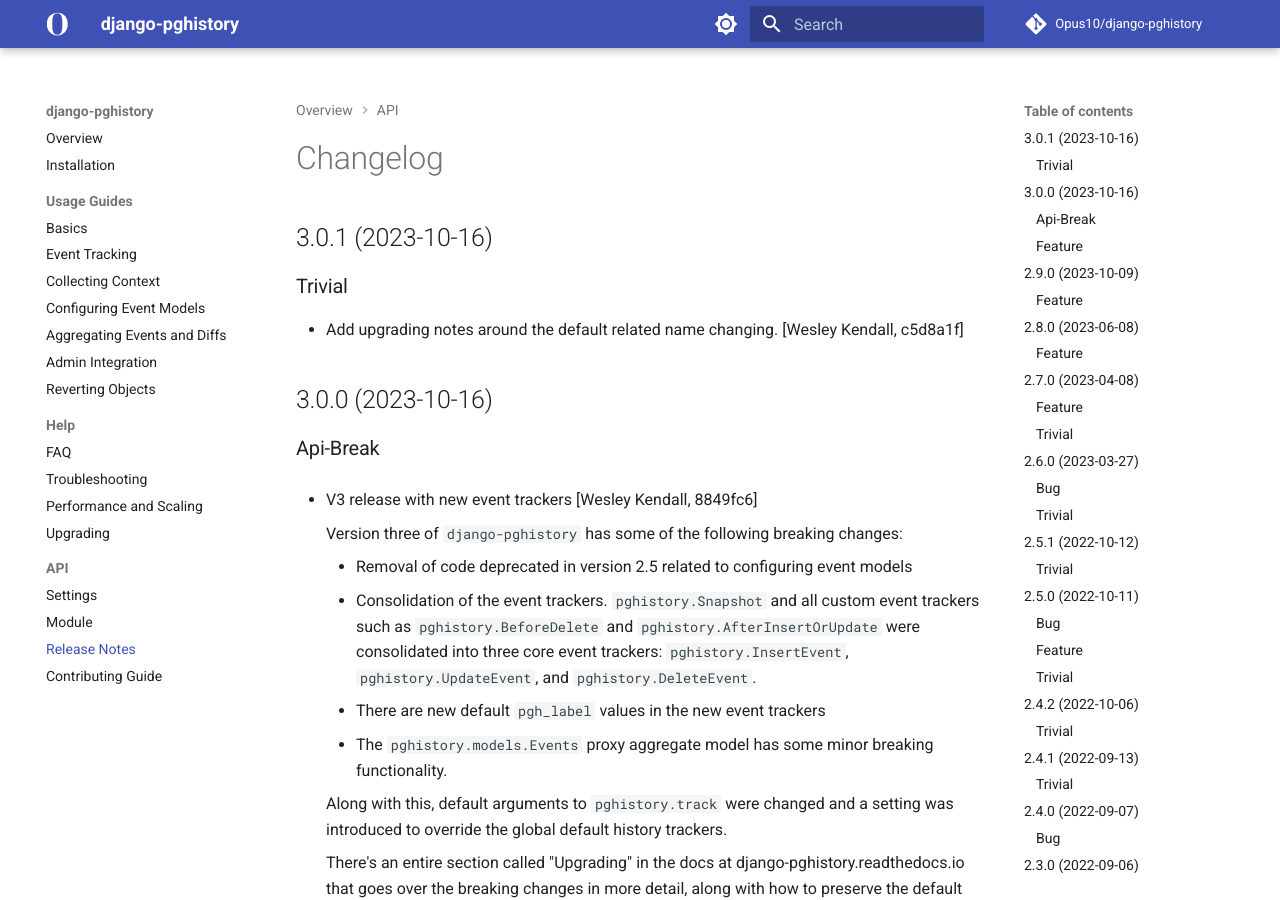
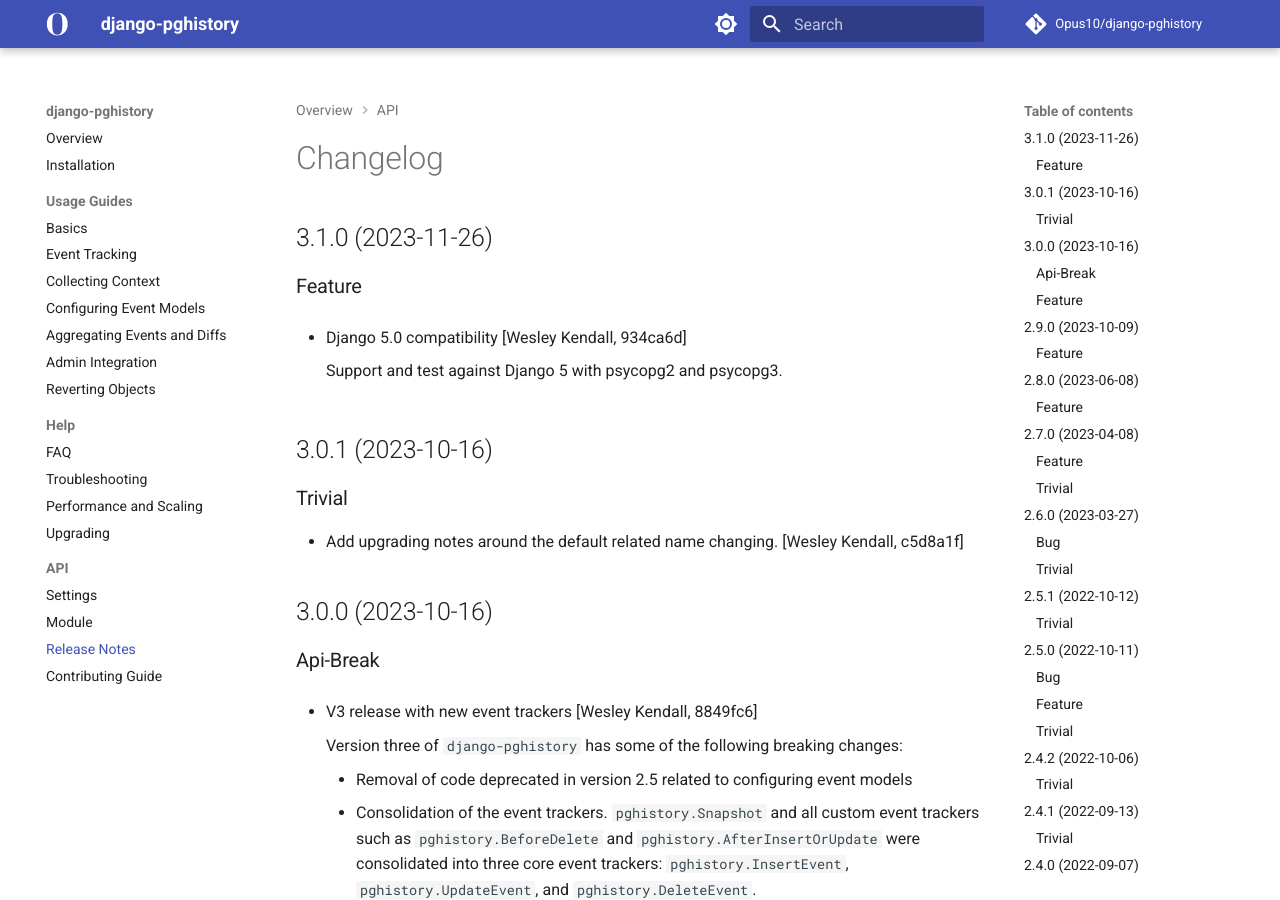
Before and after one commit to Opus10/django-pghistory, an MkDocs documentation site: the page built from docs/release_notes.md, in a window 1280 px wide and 900 px high. Built offline with MkDocs 1.6.1 and Material for MkDocs 9.7.7, drawn with Linux system fonts in a browser that asks for light colours; comment, search, counter and statistics services are not loaded.

Commit message:
Release version 3.1.0 [skip ci]
Type: trivial

```diff
--- a/docs/release_notes.md
+++ b/docs/release_notes.md
@@ -1,4 +1,12 @@
 # Changelog
+
+## 3.1.0 (2023-11-26)
+
+### Feature
+
+  - Django 5.0 compatibility [Wesley Kendall, 934ca6d]
+
+    Support and test against Django 5 with psycopg2 and psycopg3.
 
 ## 3.0.1 (2023-10-16)
 
--- a/pyproject.toml
+++ b/pyproject.toml
@@ -33,7 +33,7 @@
 exclude = [
   "*/tests/"
 ]
-version = "3.0.1"
+version = "3.1.0"
 description = "History tracking for Django and Postgres"
 authors = ["Wes Kendall"]
 classifiers = [
```
Also changed, not shown: CHANGELOG.md (+8 -0 lines).
